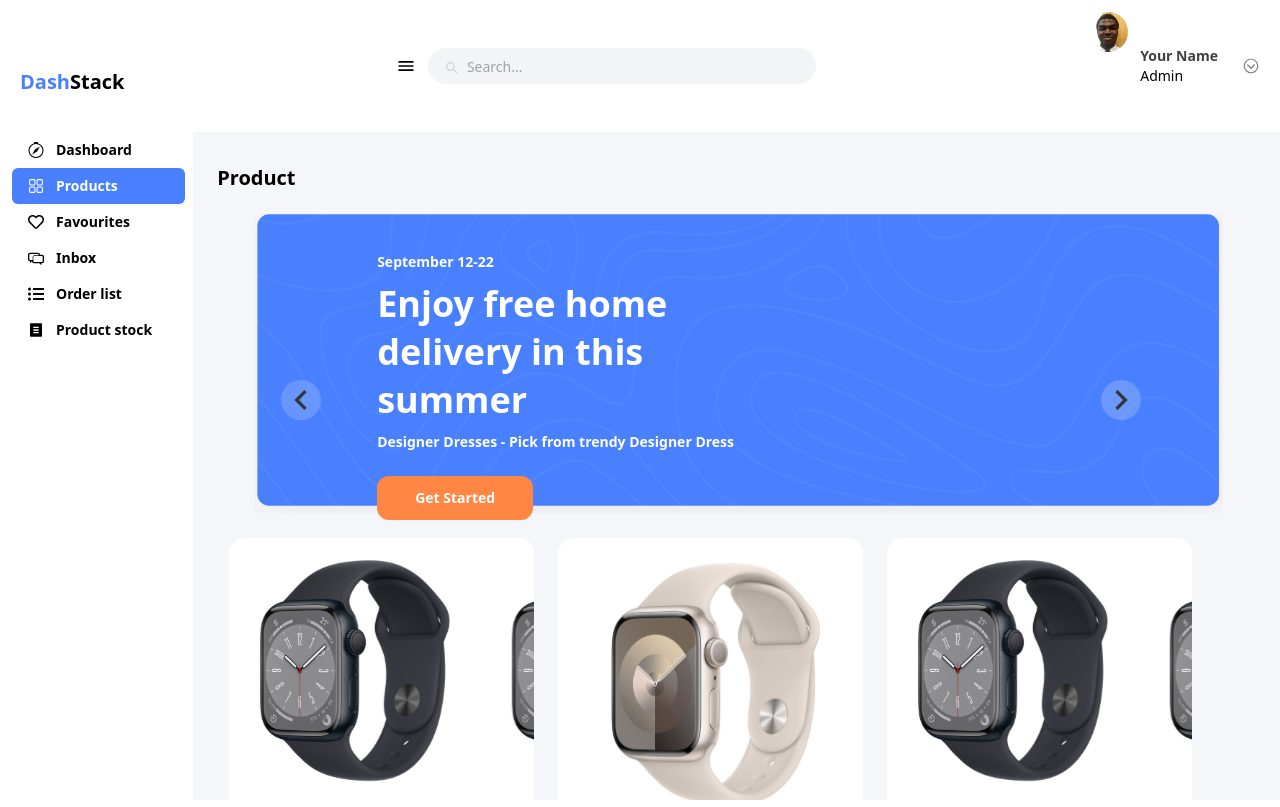
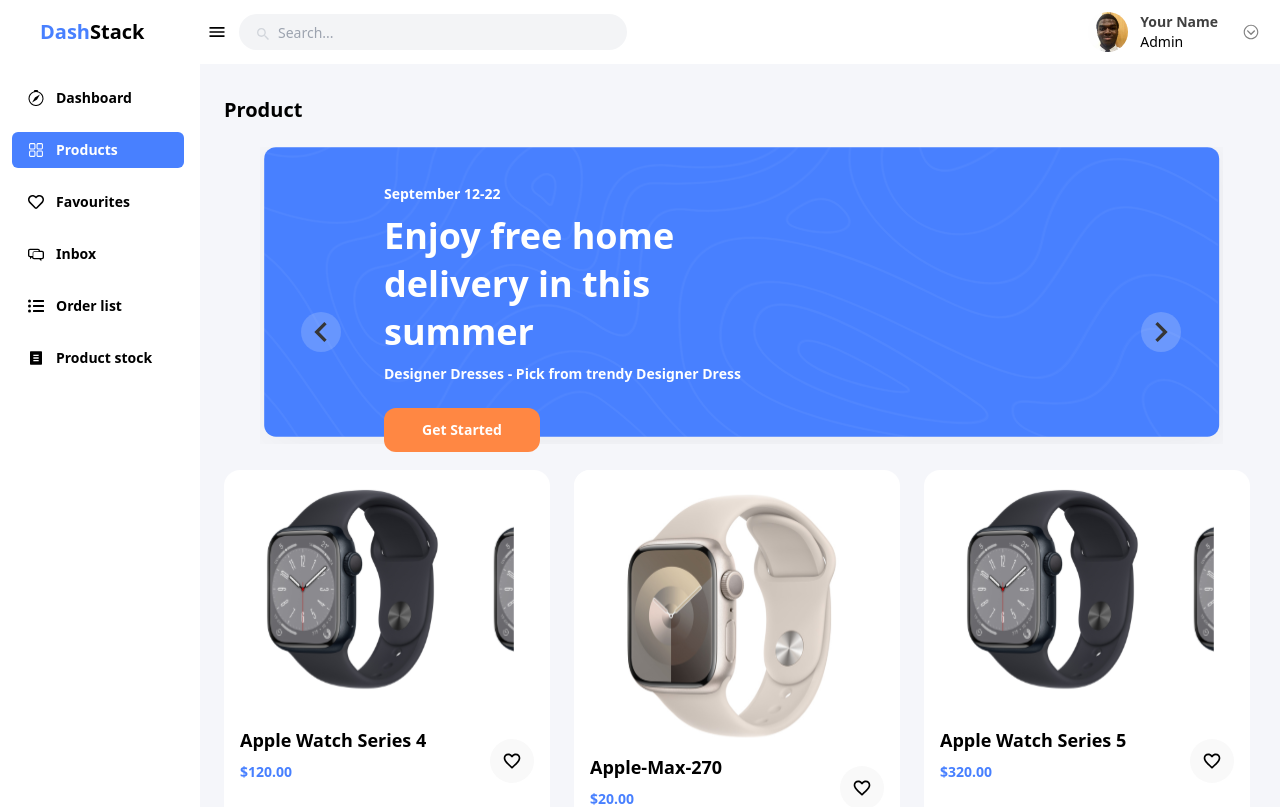
Before and after one commit to Rockstones80/Fruitify, a React (Vite) app: page /admin/product in a window 1280 px wide. Shown: the top 807 px of the page. Built offline with nearby package versions, Linux system fonts and the light colour scheme.

Commit message:
fifth commit

```diff
--- a/src/components/Adminduct.jsx
+++ b/src/components/Adminduct.jsx
@@ -8,7 +8,7 @@
 
 
   return (
-    <div className=" bg-white rounded-2xl w-[305px] h-[420px] mb-9">
+    <div className=" bg-white rounded-2xl w-[326px] h-[420px] mb-9">
       <img src={image} alt="" className=" w-[305px] rounded-2xl"/>
       <div className="flex justify-between  p-4">
         <div>
--- a/src/components/DashboardChart.jsx
+++ b/src/components/DashboardChart.jsx
@@ -5,7 +5,7 @@
 
 const DashboardChart = () => {
   return (
-    <div className='w-full flex justify-center'>
+    <div className='w-[1028px] h-[365px] py-12 px-3 flex mb-8 rounded-3xl bg-white'>
       <AreaChart width={1000} height={280} data={data}
         margin={{ top: 10, right: 30, left: 0, bottom: 0 }}>
         <defs>
--- a/src/components/Header.jsx
+++ b/src/components/Header.jsx
@@ -13,7 +13,7 @@
   const { cart } = useContext(CartContext)
 
   return (
-    <div className=" px-20 py-7 w-full flex items-center justify-between">
+    <div className="py-7 w-full flex items-center justify-between">
       <Link to='/'><div className=" font-extrabold text-3xl ">fruitify</div></Link>
       <div className=" flex gap-8">
         <Link to="/">Home</Link>
--- a/src/pages/AdminLayout.jsx
+++ b/src/pages/AdminLayout.jsx
@@ -17,11 +17,11 @@
   // }, [window.innerWidth])
   // console.log(window.innerWidth)
   return (
-    <div className="h-screen overflow-hidden">
+    <div className="overflow-hidden h-full">
       <div><AdminNavbar setOpen={setSideOpen} isOpen={sideOpen} /></div>
-      <div className="flex gap-5">
+      <div className="flex gap-7">
         <AdminSidebar isOpen={sideOpen} setOpen={setSideOpen} />
-        <div className="bg-[#F5F6FA] flex-[6] w-full pt-8 px-6 h-screen overflow-y-auto">
+        <div className="bg-[#F5F6FA] flex-[6] w-full pt-8 px-6 ">
           <Routes>
             <Route path='dashboard' element={<Dashboard />} />
             <Route path='product' element={<AdminProduct />} />
--- a/src/pages/admin/AdminNavbar.jsx
+++ b/src/pages/admin/AdminNavbar.jsx
@@ -1,36 +1,49 @@
 // import React from 'react'
 import { IoMdMenu, IoMdSearch, IoIosArrowDropdown } from "react-icons/io";
 
+const AdminNavbar = ({ setOpen, isOpen }) => {
+  return (
+    <div className="flex justify-between py-3 px-5 bg-white">
+      <div className=" flex items-center gap-[63px]">
+        <p className=" font-extrabold text-xl ml-5">
+          <span className=" text-[#4880FF]">Dash</span>Stack
+        </p>
 
-const AdminNavbar = ({setOpen, isOpen}) => {
-  return (
-
-    <div className="flex justify-between py-3 px-5 bg-white">
-      <div>
-      <p className=" font-extrabold text-xl text-center mt-8 py-6"><span className=" text-[#4880FF]">Dash</span>Stack</p>
-      </div>
-      <div className="flex gap-6">
-        <div className="flex gap-3 my-auto">
-            <div onClick={()=>setOpen(!isOpen)} className="my-auto cursor-pointer"><IoMdMenu size={20} /></div>
+        <div className="flex gap-6">
+          <div className="flex gap-3 my-auto">
+            <div
+              onClick={() => setOpen(!isOpen)}
+              className="my-auto cursor-pointer"
+            >
+              <IoMdMenu size={20} />
+            </div>
             <div className="text-gray-300 relative">
-                <input type="text" className="rounded-full w-[388px] px-6 h-9 text-sm bg-gray-100" placeholder="    Search..." />
-                <div className="absolute top-3 px-4 z-20"><IoMdSearch /></div>
+              <input
+                type="text"
+                className="rounded-full w-[388px] px-6 h-9 text-sm bg-gray-100"
+                placeholder="    Search..."
+              />
+              <div className="absolute top-3 px-4 z-20">
+                <IoMdSearch />
+              </div>
             </div>
+          </div>
         </div>
       </div>
       <div className="flex gap-3">
-        <div className="rounded-full h-10 w-10 overflow-hidden gap-3"><img src="/images/user.jpg" alt="" /></div>
+        <div className="rounded-full h-10 w-10 overflow-hidden gap-3">
+          <img src="/images/user.jpg" alt="" />
+        </div>
         <div className=" flex items-center gap-6">
           <div>
             <p className="font-bold text-sm text-[#404040] ">Your Name</p>
             <p className="font-light text-sm">Admin</p>
           </div>
-            <IoIosArrowDropdown size={18} color="grey"/>
+          <IoIosArrowDropdown size={18} color="grey" />
         </div>
       </div>
     </div>
+  );
+};
 
-  )
-}
-
-export default AdminNavbar
+export default AdminNavbar;
--- a/src/pages/admin/AdminProduct.jsx
+++ b/src/pages/admin/AdminProduct.jsx
@@ -26,17 +26,17 @@
               <p className="font-semibold text-sm pb-4">Designer Dresses - Pick from trendy Designer Dress</p>
               <button className=" bg-[#FF8743] w-[156px] h-11 font-bold text-sm rounded-xl"> Get Started</button>
             </div>
-              <div className="flex pl-16 gap-[780px] mt-[-200px]">
+              <div className="flex pl-[77px] gap-[780px] mt-[-200px]">
                <button>
                 <MdOutlineKeyboardArrowLeft  size={40} className=" bg-[#E2EAF8] bg-opacity-20 rounded-full text-[#363636] "/>
                </button>
-               <button>
+               <button className=" pl-5">
                  <MdOutlineKeyboardArrowRight  size={40} className=" bg-[#F4F4F4] bg-opacity-20 rounded-full text-[#363636] "/>
                </button>
                </div>
         </div>
 
-        <div className=" px-3 flex gap-6 mb-16 ">
+        <div className="flex gap-6 mb-16 ">
           {series.map((serie, index) =>(
             < Adminduct
              key={index}
--- a/src/pages/admin/AdminSidebar.jsx
+++ b/src/pages/admin/AdminSidebar.jsx
@@ -5,22 +5,15 @@
 // import { IoIosArrowBack } from "react-icons/io"
 
 const AdminSidebar = ({isOpen, setOpen}) => {
-  const setNavOpen = () => {
-    setOpen(true)
-  }
-
-  const setNavClose = () => {
-    setOpen(false)
-  }
 
   return (
 
-    <div onMouseEnter={setNavOpen} onMouseLeave={setNavClose} className={`${isOpen ? 'flex-1 w-full' : 'flex w-fit'} flex flex-col nav`}>
+    <div className={`${isOpen ? 'flex-1 w-full' : 'flex w-[45px]'} flex flex-col nav`}>
 
       {sideTop.map((item, index)=>(
         <NavLink
             key={index}
-            className={`flex gap-3 mx-3 py-2 px-4 ${isOpen ? 'w-full' : 'w-fit'} text-sm font-semibold rounded-md`}
+            className={`flex gap-3 mx-3 mt-4 py-2 px-4 ${isOpen ? 'w-full' : 'w-fit'} text-sm font-semibold rounded-md`}
             to={item.route}
         ><span className="my-auto w-fit text-base">{item.icon}</span><p className={`${isOpen ? 'flex': 'hidden'}`}>{item.label}</p></NavLink>
       ))}
--- a/src/pages/admin/Dashboard.jsx
+++ b/src/pages/admin/Dashboard.jsx
@@ -11,7 +11,7 @@
   return (
     <div className="">
       <p className="text-xl font-bold">Dashboard</p>
-      <div className="py-3 flex gap-3">
+      <div className="py-3 flex gap-6 ">
         <DashboardCard
           icon={<HiUsers size={33}/>}
           name='User'
```
Also changed, not shown: src/assets/Bitmap.svg.
